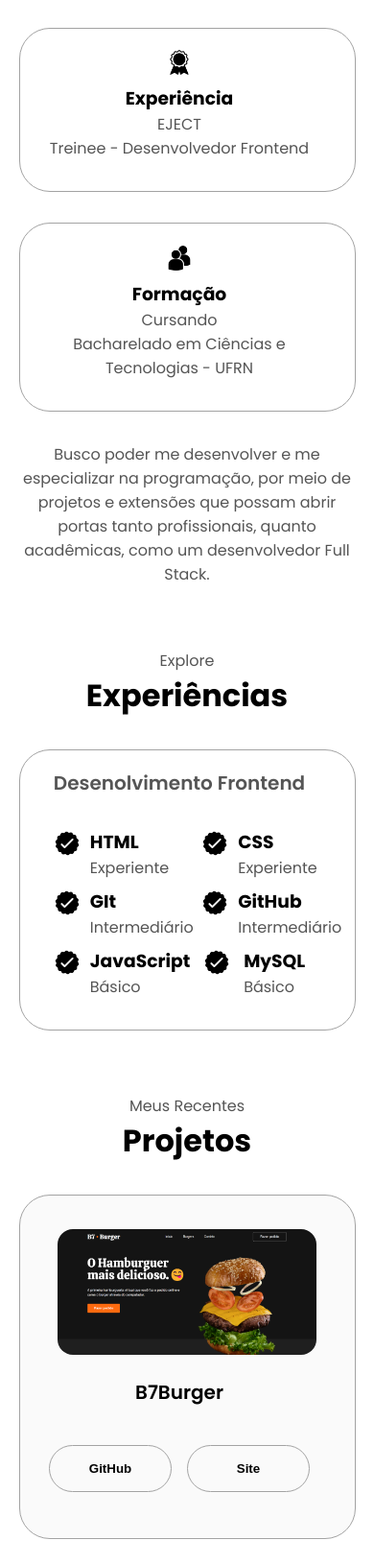
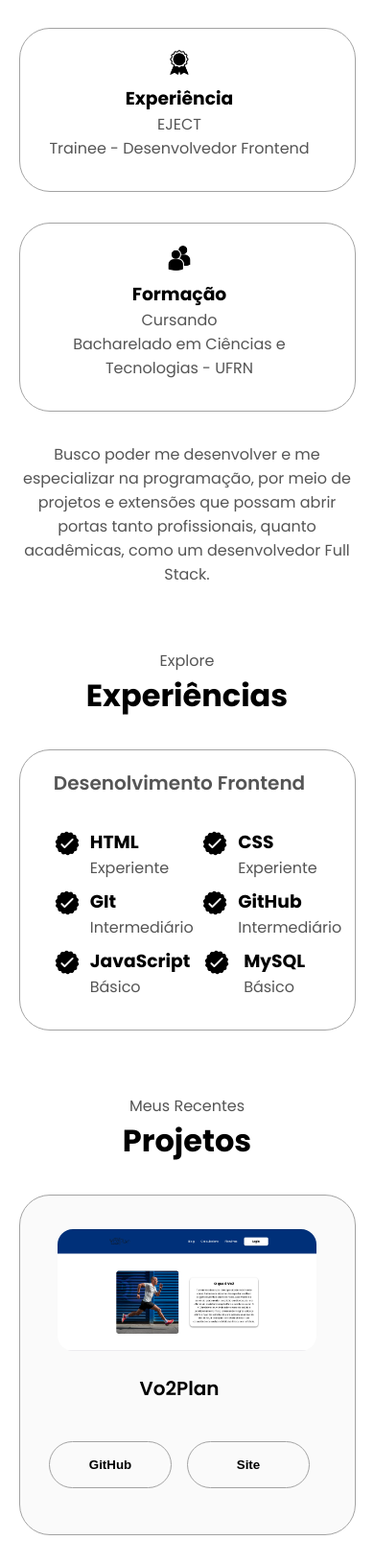
Before and after one commit to yanxxavier/Portfolio, a plain HTML site: page index.html in a window 390 px wide. Shown: the part 1133-2763 px from the top of the page at 96% size. Drawn offline with Linux system fonts and the light colour scheme.

Commit message:
Update project

```diff
--- a/index.html
+++ b/index.html
@@ -68,7 +68,7 @@
                     <div class="details-container">
                         <img src="assets/experience.png" alt="experience icon" class="icon">
                         <h3>Experiência</h3>
-                        <p>EJECT<br/>Treinee - Desenvolvedor Frontend</p>
+                        <p>EJECT<br/>Trainee - Desenvolvedor Frontend</p>
                     </div>
                     <div class="details-container">
                         <img src="assets/education.png" alt="education icon" class="icon">
@@ -157,13 +157,13 @@
             <div class="about-containers">
                 <div class="details-container color-container">
                     <div class="article-container">
-                        <img src="assets/burgerProject.png" alt="Project1" class="project-img">
-                        <h2 class="experience-sub-title project-title">B7Burger</h2>
+                        <img src="assets/image.png" alt="Project1" class="project-img">
+                        <h2 class="experience-sub-title project-title">Vo2Plan</h2>
                         <div class="btn-container">
-                            <button class="btn btn-color-2 project-btn" onclick="window.open('https://github.com/yanxxavier/B7Burger')">
+                            <button class="btn btn-color-2 project-btn" onclick="window.open('https://github.com/yanxxavier/Vo2Plan')">
                                 GitHub
                             </button>
-                            <button class="btn btn-color-2 project-btn" onclick="window.open('https://yanxxavier.github.io/B7Burger/')">
+                            <button class="btn btn-color-2 project-btn" onclick="window.open('https://yanxxavier.github.io/Vo2Plan/')">
                                 Site
                             </button>
 
```
Also changed, not shown: assets/image.png (added).
